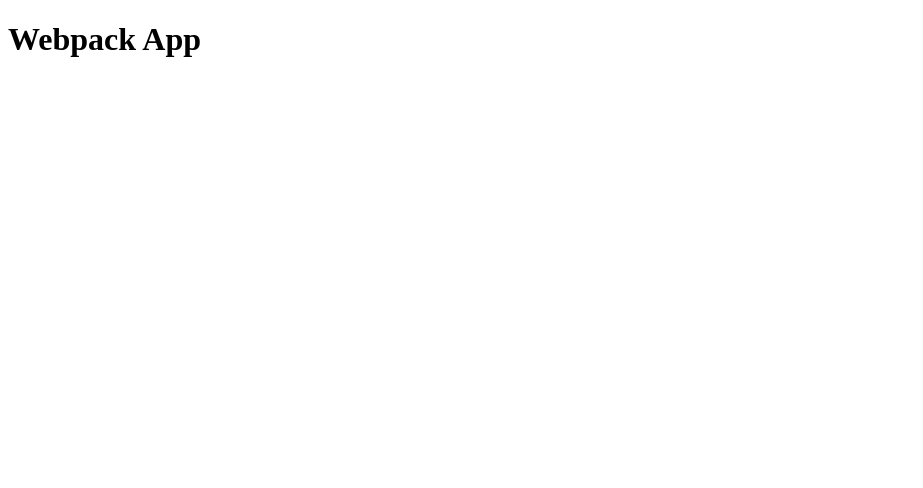
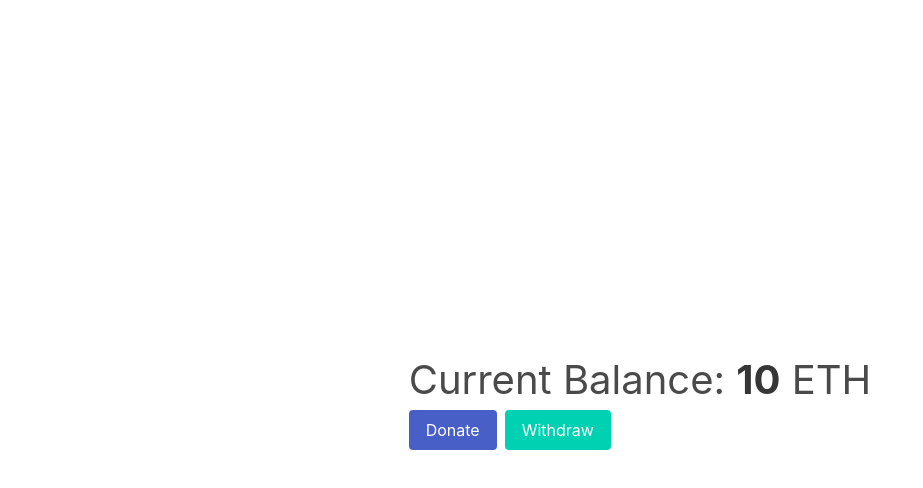
Before and after one commit to receronp/faucet-dapp, a React app: page / in a window 1280 px wide. Shown: the top 488 px of the page, without its empty margins (0-923 px from the left). Built offline with nearby package versions, Linux system fonts and the light colour scheme.

Commit message:
Adds bulma and css style files.

```diff
--- a/package.json
+++ b/package.json
@@ -23,6 +23,7 @@
     "webpack-dev-server": "^4.13.2"
   },
   "dependencies": {
+    "bulma": "^0.9.4",
     "dotenv": "^16.0.3",
     "react": "^18.2.0",
     "react-dom": "^18.2.0"
--- /dev/null
+++ b/src/App.css
@@ -0,0 +1,6 @@
+.faucet-wrapper {
+  height: 100%;
+  display: flex;
+  justify-content: center;
+  align-items: center;
+}
--- a/src/App.js
+++ b/src/App.js
@@ -1,8 +1,18 @@
+import "./App.css";
+
 const App = () => {
   return (
-    <div className="App">
-      <h1>Webpack App</h1>
-    </div>
+    <>
+      <div className="faucet-wrapper">
+        <div className="faucet">
+          <div className="balance-view is-size-2">
+            Current Balance: <strong>10</strong> ETH
+          </div>
+          <button className="button is-link mr-2">Donate</button>
+          <button className="button is-primary">Withdraw</button>
+        </div>
+      </div>
+    </>
   );
 };
 
--- /dev/null
+++ b/src/index.css
@@ -0,0 +1,21 @@
+html {
+  height: 100%;
+}
+body {
+  height: 100%;
+  margin: 0;
+  font-family: -apple-system, BlinkMacSystemFont, "Segoe UI", "Roboto", "Oxygen",
+    "Ubuntu", "Cantarell", "Fira Sans", "Droid Sans", "Helvetica Neue",
+    sans-serif;
+  -webkit-font-smoothing: antialiased;
+  -moz-osx-font-smoothing: grayscale;
+}
+
+#root {
+  height: 100%;
+}
+
+code {
+  font-family: source-code-pro, Menlo, Monaco, Consolas, "Courier New",
+    monospace;
+}
--- a/src/index.js
+++ b/src/index.js
@@ -1,5 +1,7 @@
 import React from "react";
 import ReactDOM from "react-dom/client";
+import "./index.css";
+import "bulma/css/bulma.min.css";
 import App from "./App";
 
 const root = ReactDOM.createRoot(document.getElementById("root"));
```
Also changed, not shown: 1 other file (tests, documents, lock files or other folders).
